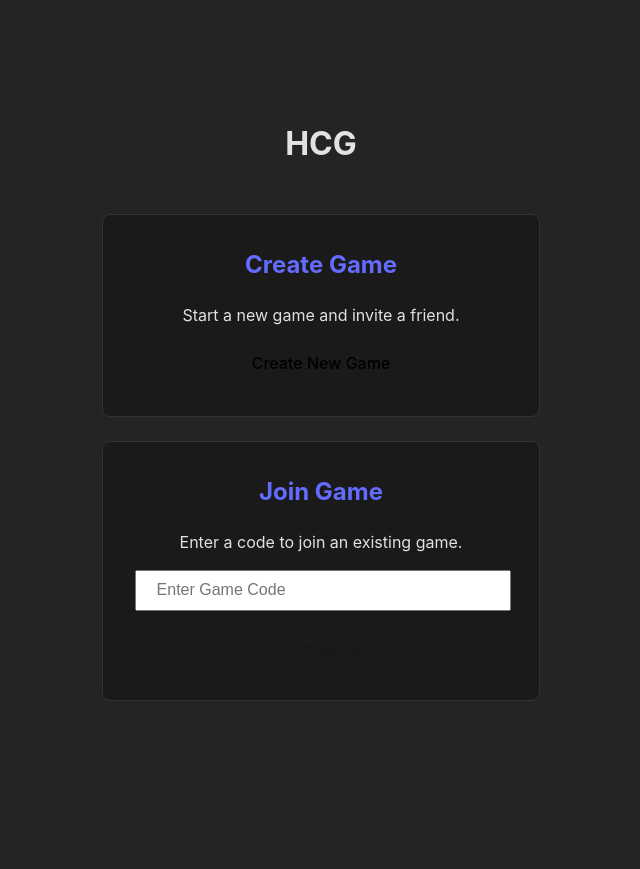
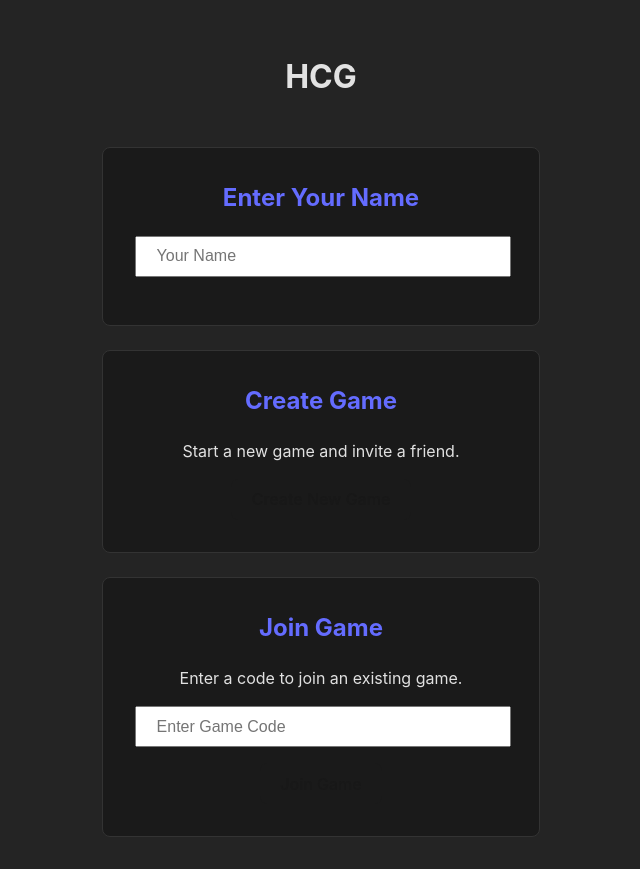
Before and after one commit to alxesb/hand-cricket-game, a React (Vite) app in the folder client/: page / in a window 1280 px wide. Shown: the whole page, without its empty margins (319-959 px from the left). Before the commit the page ends 800 px from the top, so only its background shows below. Built offline with nearby package versions, Linux system fonts and the light colour scheme; no server answers.

Commit message:
Feature: Implement player names in lobby and scorecard

```diff
--- a/client/src/App.tsx
+++ b/client/src/App.tsx
@@ -12,6 +12,7 @@ function App() {
   const [gameState, setGameState] = useState<GameState | null>(null);
   const [hasMadeMove, setHasMadeMove] = useState(false);
   const [showLobby, setShowLobby] = useState(true);
+  const [playerName, setPlayerName] = useState<string>(''); // New state for player name
 
   // Establish socket connection
   useEffect(() => {
@@ -60,12 +61,12 @@ function App() {
   }, [socket, gameState]);
 
   const handleCreateGame = () => {
-    socket?.emit('createGame');
+    socket?.emit('createGame', playerName); // Pass player name
   };
 
   const handleJoinGame = (gameCode: string) => {
     if (gameCode) {
-      socket?.emit('joinGame', gameCode);
+      socket?.emit('joinGame', { gameCode, playerName }); // Pass player name
     }
   };
 
@@ -79,6 +80,7 @@ function App() {
   const handlePlayAgain = () => {
     setGameState(null);
     setShowLobby(true);
+    setPlayerName(''); // Reset player name on play again
   }
 
   if (showLobby || !gameState?.gameCode) {
@@ -87,6 +89,8 @@ function App() {
         onCreateGame={handleCreateGame}
         onJoinGame={handleJoinGame}
         gameCode={gameState?.gameCode || null}
+        playerName={playerName} // Pass playerName to Lobby
+        setPlayerName={setPlayerName} // Pass setPlayerName to Lobby
       />
     );
   }
--- a/client/src/components/Lobby.tsx
+++ b/client/src/components/Lobby.tsx
@@ -4,18 +4,30 @@ interface LobbyProps {
   onCreateGame: () => void;
   onJoinGame: (gameCode: string) => void;
   gameCode: string | null;
+  playerName: string; // New prop
+  setPlayerName: (name: string) => void; // New prop
 }
 
-const Lobby: React.FC<LobbyProps> = ({ onCreateGame, onJoinGame, gameCode }) => {
+const Lobby: React.FC<LobbyProps> = ({ onCreateGame, onJoinGame, gameCode, playerName, setPlayerName }) => {
   const [joinCode, setJoinCode] = useState('');
 
   return (
     <div className="lobby">
       <h1>HCG</h1>
       <div className="card">
+        <h2>Enter Your Name</h2>
+        <input
+          type="text"
+          placeholder="Your Name"
+          value={playerName}
+          onChange={(e) => setPlayerName(e.target.value)}
+          maxLength={15} // Limit name length
+        />
+      </div>
+      <div className="card">
         <h2>Create Game</h2>
         <p>Start a new game and invite a friend.</p>
-        <button onClick={onCreateGame}>Create New Game</button>
+        <button onClick={onCreateGame} disabled={!playerName}>Create New Game</button>
         {gameCode && (
           <div className="game-code-display">
             <p>Share this code with your friend:</p>
@@ -32,7 +44,7 @@ const Lobby: React.FC<LobbyProps> = ({ onCreateGame, onJoinGame, gameCode }) =>
           value={joinCode}
           onChange={(e) => setJoinCode(e.target.value.toUpperCase())}
         />
-        <button onClick={() => onJoinGame(joinCode)} disabled={!joinCode}>
+        <button onClick={() => onJoinGame(joinCode)} disabled={!joinCode || !playerName}>
           Join Game
         </button>
       </div>
--- a/client/src/components/Scorecard.tsx
+++ b/client/src/components/Scorecard.tsx
@@ -19,11 +19,6 @@ const Scorecard: React.FC<ScorecardProps> = ({ gameState, currentPlayerId }) =>
     players,
   } = gameState;
 
-  const getPlayerName = (player: Player | null) => {
-    if (!player) return '';
-    return player.id === currentPlayerId ? 'You' : 'Opponent';
-  };
-
   // Helper to get the numeric value of a move for display purposes
   const getNumericDisplayValue = (move: number | string): number => {
     if (typeof move === 'number') {
@@ -34,6 +29,11 @@ const Scorecard: React.FC<ScorecardProps> = ({ gameState, currentPlayerId }) =>
     }
     return 0; // Fallback for unexpected string moves
   };
+
+  const getPlayerDisplayName = (player: Player | null) => {
+    if (!player) return '';
+    return player.name + (player.id === currentPlayerId ? ' (You)' : '');
+  }
 
   return (
     <div className="scorecard">
@@ -51,16 +51,16 @@ const Scorecard: React.FC<ScorecardProps> = ({ gameState, currentPlayerId }) =>
       </div>
 
       <div className="player-roles">
-        <p><strong>Batting:</strong> {getPlayerName(batter)}</p>
-        <p><strong>Bowling:</strong> {getPlayerName(bowler)}</p>
+        <p><strong>Batting:</strong> {getPlayerDisplayName(batter)}</p>
+        <p><strong>Bowling:</strong> {getPlayerDisplayName(bowler)}</p>
       </div>
 
       {lastRoundResult && (
         <div className="last-round">
           <p><strong>Last Round:</strong></p>
           <p>
-            {getPlayerName(batter)} chose: {getNumericDisplayValue(lastRoundResult.batterMove)} <br />
-            {getPlayerName(bowler)} chose: {getNumericDisplayValue(lastRoundResult.bowlerMove)}
+            {getPlayerDisplayName(batter)} chose: {getNumericDisplayValue(lastRoundResult.batterMove)} <br />
+            {getPlayerDisplayName(bowler)} chose: {getNumericDisplayValue(lastRoundResult.bowlerMove)}
           </p>
           <p className="outcome">{lastRoundResult.outcome}</p>
         </div>
@@ -69,7 +69,7 @@ const Scorecard: React.FC<ScorecardProps> = ({ gameState, currentPlayerId }) =>
       {winner && (
         <div className="winner-announcement">
             <h2>Game Over!</h2>
-            <p>{getPlayerName(winner)} wins!</p>
+            <p>{getPlayerDisplayName(winner)} wins!</p>
         </div>
       )}
     </div>
```
Also changed, not shown: 1 other file (tests, documents, lock files or other folders).
